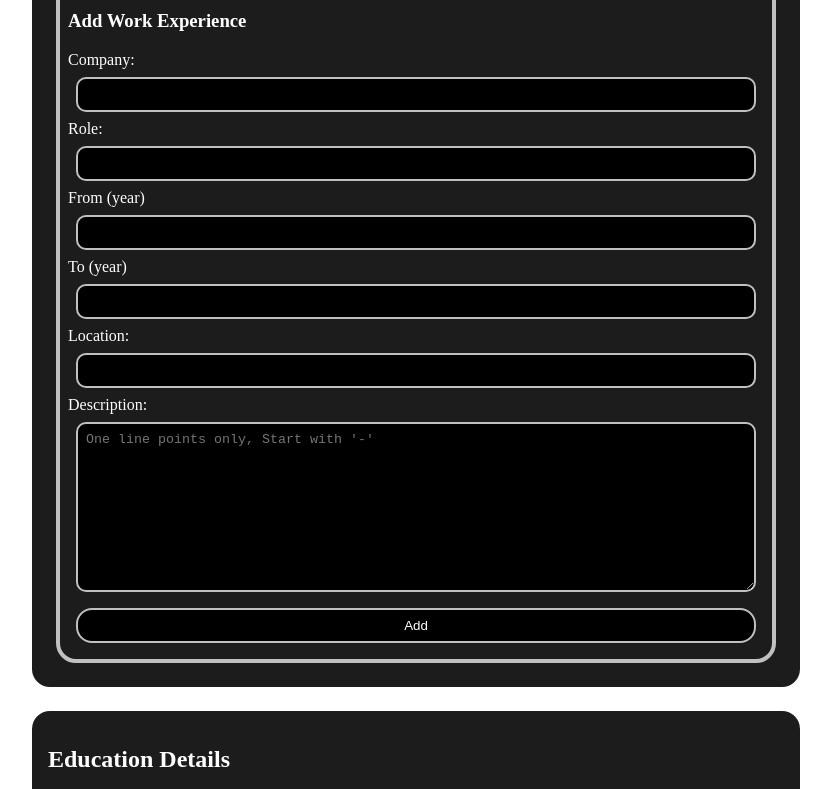
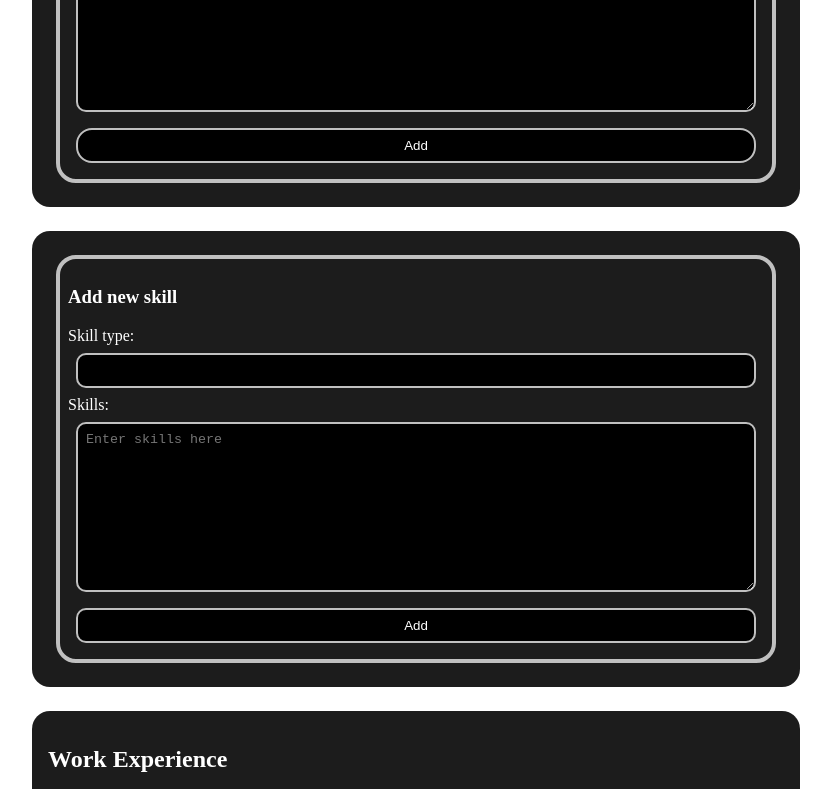
Before and after one commit to AnuragYadav404/cv-application, a React (Vite) app in the folder cv-application/: page / in a window 1280 px wide. Shown: the part 1071-1860 px from the top of the page, without its empty margins (224-1055 px from the left). Built offline with nearby package versions, Linux system fonts and the light colour scheme.

Commit message:
Reorders EducationForm in the cvForm.

```diff
--- a/cv-application/src/App.css
+++ b/cv-application/src/App.css
@@ -55,7 +55,8 @@ li {
 
 .WorkDetails,
 .EducationDetails,
-.skillsForm, .projectForm {
+.skillsForm,
+.projectForm {
   display: flex;
   flex-direction: column;
 }
@@ -63,7 +64,8 @@ li {
 .personalDetails,
 .WorkDetailsList,
 .EducationDetailsList,
-.skillsFormList, .projectFormList {
+.skillsFormList,
+.projectFormList {
   margin-top: 8px;
   color: white;
   display: flex;
@@ -78,7 +80,8 @@ li {
 
 .WorkDetailsList li,
 .EducationDetailsList li,
-.skillsFormList li, .projectFormList li{
+.skillsFormList li,
+.projectFormList li {
   display: flex;
   flex-direction: column;
   margin: 8px;
@@ -98,7 +101,7 @@ li {
 .projectFormList li button,
 .personalDetails input,
 .WorkDetailsList li textarea,
-.EducationDetailsList li textarea{
+.EducationDetailsList li textarea {
   background-color: black;
   color: white;
   padding: 8px;
@@ -135,11 +138,6 @@ li {
   gap: 2px;
 }
 
-.displayWorkDetails,
-.displayEducationDetails {
-  /* border: 1px solid silver; */
-  /* border-radius: 20px; */
-}
 .displayWorkDetails ul,
 .displayEducationDetails ul {
   display: flex;
@@ -147,7 +145,8 @@ li {
 }
 
 .displayWorkDetails ul li,
-.displayEducationDetails ul li, .displayproject ul li {
+.displayEducationDetails ul li,
+.displayproject ul li {
   display: flex;
   flex-direction: column;
   margin: 8px;
@@ -201,7 +200,7 @@ li {
 }
 
 .cvForm button {
-  background-color: #4D329D;
+  background-color: #4d329d;
   color: white;
   margin: 8px;
   padding: 8px;
@@ -209,7 +208,7 @@ li {
   border: 3px solid blue;
 }
 
-.displayskill h3{
+.displayskill h3 {
   margin: 0px;
 }
 
--- a/cv-application/src/App.jsx
+++ b/cv-application/src/App.jsx
@@ -63,6 +63,17 @@ function App() {
             setCurrentAddress={setCurrentAddress}
           />
         </div>
+        <div className="educationData">
+          <ExperienceDetails
+            experienceName="EducationDetails"
+            experience={education}
+            setExperience={setEducation}
+            title={"instituteName"}
+            titleLabel={"Institute: "}
+            subtitle={"course"}
+            subtitleLabel={"Course: "}
+          />
+        </div>
         <div className="SkillsData">
           <SkillOrProject
             inputState={skills}
@@ -79,17 +90,6 @@ function App() {
             titleLabel={"Company: "}
             subtitle={"role"}
             subtitleLabel={"Role: "}
-          />
-        </div>
-        <div className="educationData">
-          <ExperienceDetails
-            experienceName="EducationDetails"
-            experience={education}
-            setExperience={setEducation}
-            title={"instituteName"}
-            titleLabel={"Institute: "}
-            subtitle={"course"}
-            subtitleLabel={"Course: "}
           />
         </div>
         <div className="ProjectData">
--- a/cv-application/src/components/SkillOrProject.jsx
+++ b/cv-application/src/components/SkillOrProject.jsx
@@ -4,7 +4,7 @@ export default function SkillOrProject({inputState, setInputState, headLabel}) {
 
     const [newHead, setNewHead] = useState('');
     const [newInfo, setNewInfo] = useState('');
-    console.log("input state is", inputState);
+    // console.log("input state is", inputState);
 
     function handleHeadChange(value, id) {
         setInputState(inputState.map((ele) => {
```
Also changed, not shown: cv-application/src/assets/emailLogo.svg (added).
